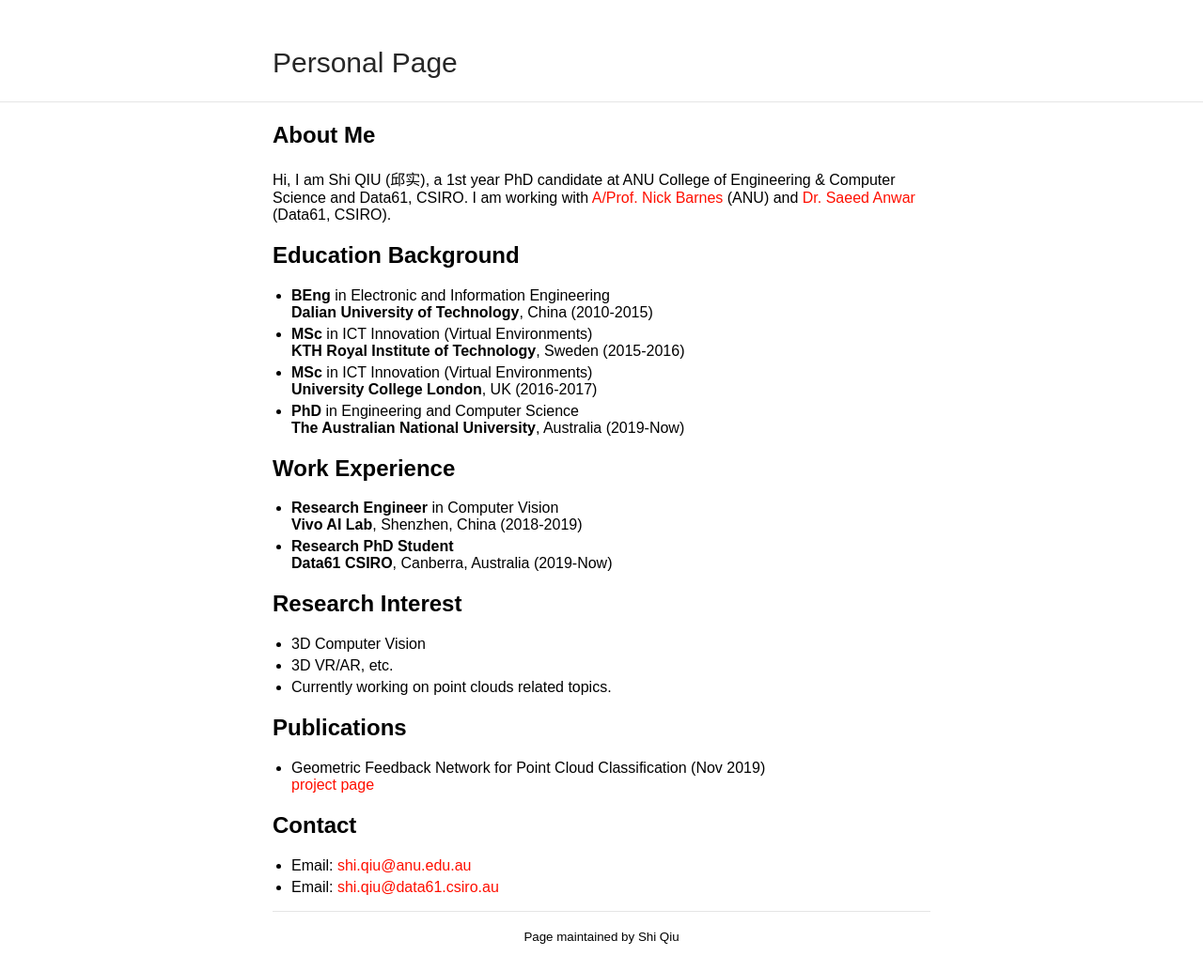
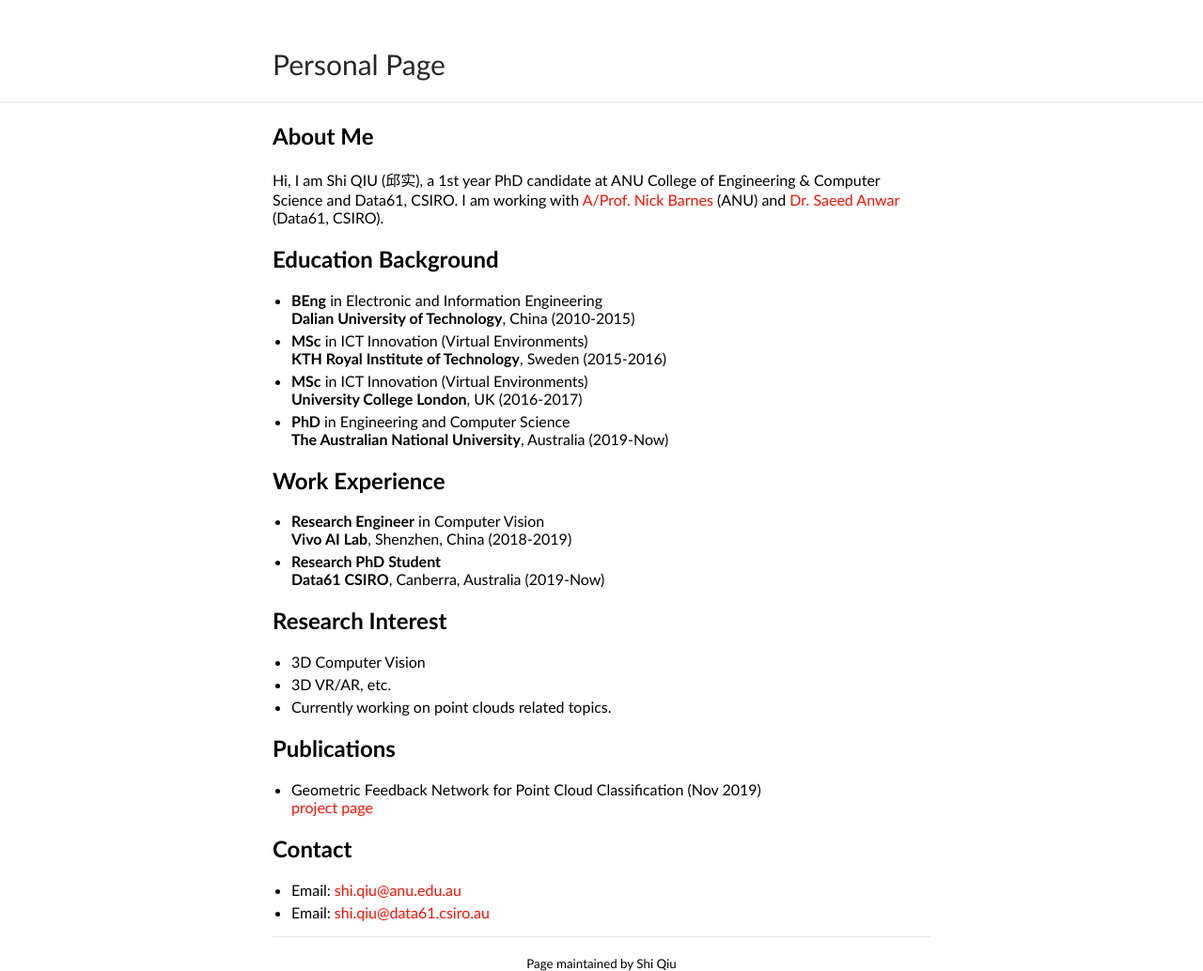
Before and after one commit to ShiQiu0419/ShiQiu0419.github.io, a Jekyll site: the page built from index.md, in a window 1280 px wide. Shown: the whole page at 94% size. Built offline with Jekyll 4.4.1, drawn with Linux system fonts in a browser that asks for light colours; our own code applies the rules of GitHub Pages for plain Markdown files; before the commit the page ends 1006 px from its top, so only the background shows below that.

Commit message:
Update _style.scss

```diff
--- a/_sass/_style.scss
+++ b/_sass/_style.scss
@@ -11,7 +11,7 @@
 }
 body {
     margin: 0;
-    font-family: "Arial";
+    font-family: "Trebuchet MS";
     height: 100%;
 }
 a {
```
